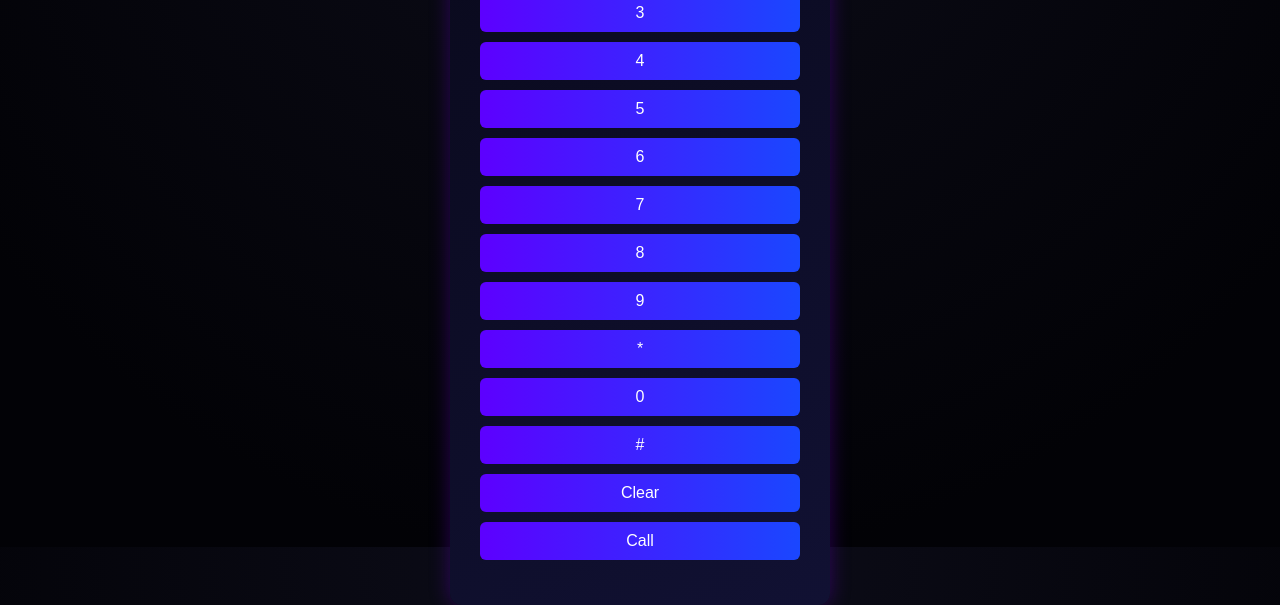
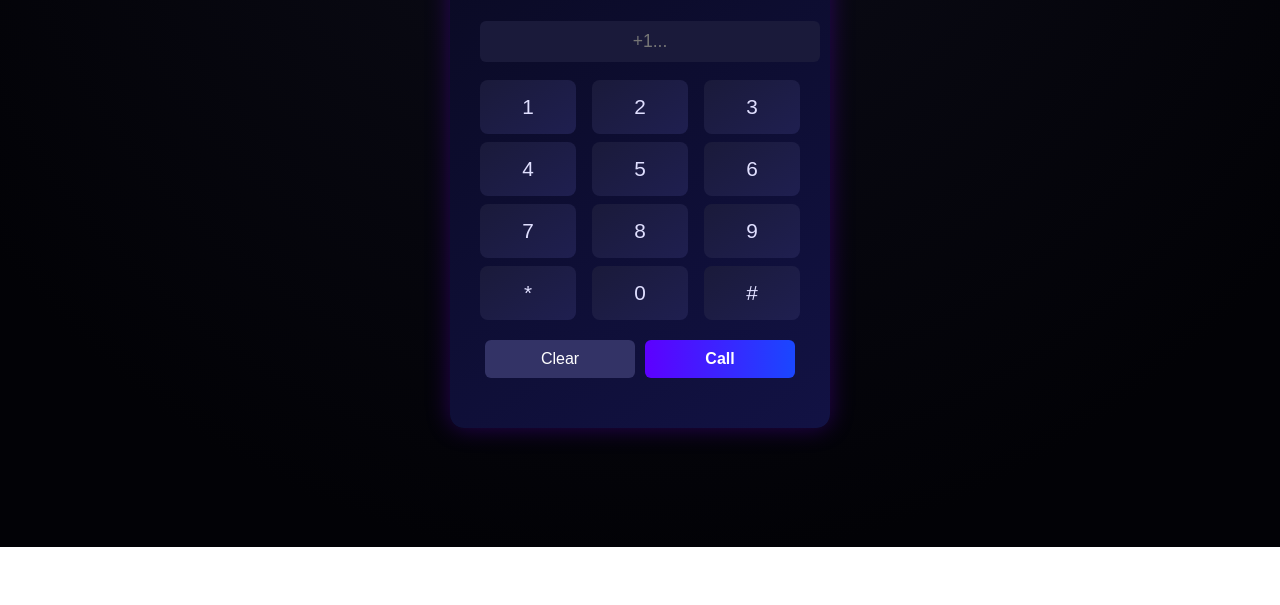
Before and after one commit to HitBoyXx23-dev/shadow-call, a website: page public/index.html in a window 1280 px wide. Shown: the part 253-858 px from the top of the page. After the commit the page ends 800 px from the top, so only its background shows below. Drawn offline with Linux system fonts and the light colour scheme.

Commit message:
Update styles.css

```diff
--- a/public/styles.css
+++ b/public/styles.css
@@ -10,18 +10,18 @@ body {
 }
 
 .container {
-  background: linear-gradient(145deg, #080818, #111133);
+  background: linear-gradient(145deg, #090920, #121244);
   padding: 30px;
-  border-radius: 12px;
-  box-shadow: 0 0 20px rgba(100, 0, 200, 0.4);
+  border-radius: 14px;
+  box-shadow: 0 0 25px rgba(120, 0, 255, 0.3);
   width: 320px;
   text-align: center;
 }
 
 h1 {
   color: #a86fff;
-  margin-bottom: 10px;
   text-shadow: 0 0 10px #7d5dfc;
+  margin-bottom: 5px;
 }
 
 .tagline {
@@ -30,7 +30,7 @@ h1 {
   margin-bottom: 20px;
 }
 
-input, textarea {
+#phone {
   width: 100%;
   margin: 8px 0;
   padding: 10px;
@@ -38,24 +38,70 @@ input, textarea {
   border-radius: 6px;
   background: #1a1a3a;
   color: #e0dfff;
+  font-size: 1.1em;
+  text-align: center;
 }
 
-button {
-  width: 100%;
-  padding: 10px;
-  background: linear-gradient(90deg, #5d00ff, #1a47ff);
-  color: white;
-  border: none;
-  border-radius: 6px;
-  cursor: pointer;
-  font-size: 1em;
+.dialpad {
+  display: grid;
+  gap: 8px;
   margin-top: 10px;
-  transition: all 0.2s ease-in-out;
 }
 
-button:hover {
+.row {
+  display: flex;
+  justify-content: space-between;
+}
+
+.digit {
+  background: linear-gradient(145deg, #1a1a3a, #1f1f50);
+  border: none;
+  border-radius: 8px;
+  color: #e0dfff;
+  font-size: 1.3em;
+  width: 30%;
+  padding: 15px 0;
+  cursor: pointer;
+  transition: all 0.2s;
+}
+
+.digit:hover {
+  background: linear-gradient(145deg, #2a2a6a, #25255a);
+  transform: scale(1.05);
+}
+
+.controls {
+  display: flex;
+  justify-content: space-between;
+  margin-top: 15px;
+}
+
+.control-btn,
+.call-btn {
+  flex: 1;
+  margin: 5px;
+  padding: 10px;
+  border-radius: 6px;
+  border: none;
+  font-size: 1em;
+  cursor: pointer;
+}
+
+.control-btn {
+  background: #333366;
+  color: #fff;
+}
+
+.call-btn {
+  background: linear-gradient(90deg, #5d00ff, #1a47ff);
+  color: #fff;
+  font-weight: bold;
+  transition: all 0.2s;
+}
+
+.call-btn:hover {
+  transform: scale(1.05);
   background: linear-gradient(90deg, #7a33ff, #2a6dff);
-  transform: scale(1.03);
 }
 
 #status {
```
